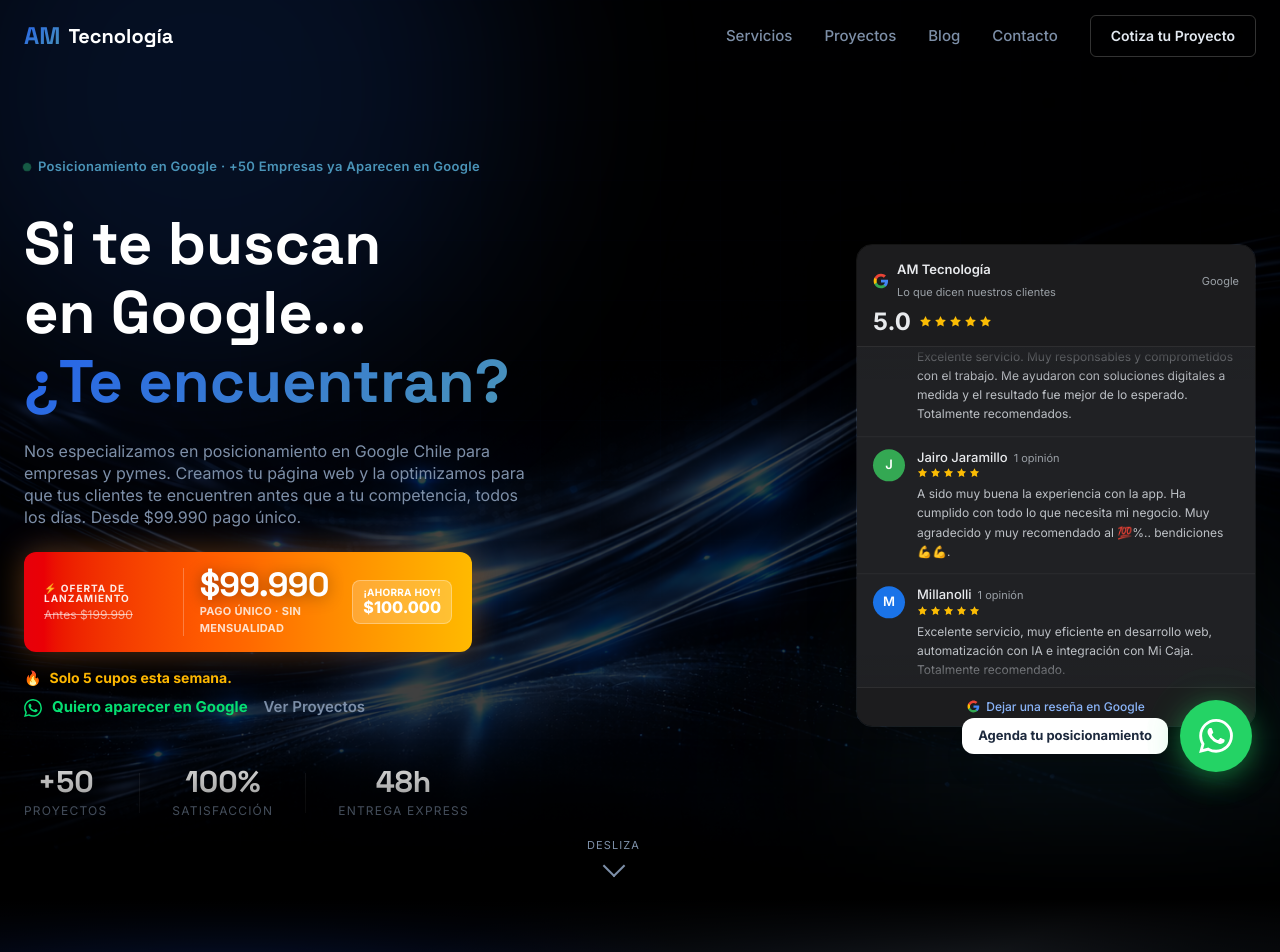
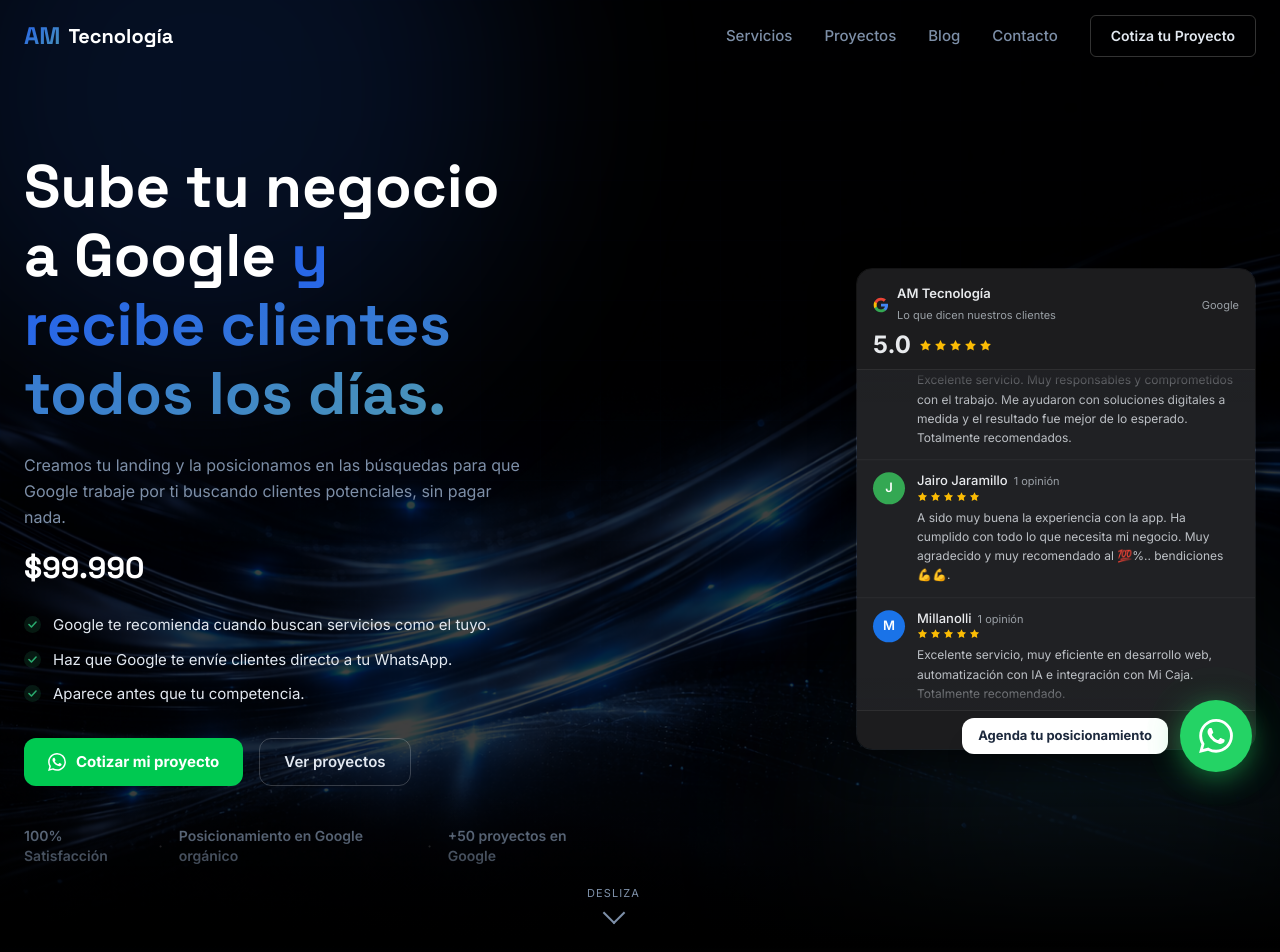
Before and after one commit to micajaproyectos/am-tecnologia, a Next.js app: page / in a window 1280 px wide. Shown: the top 952 px of the page. Built offline with nearby package versions, Linux system fonts and the light colour scheme.

Commit message:
mejoras en renimiento y hero

```diff
--- a/components/CTA.tsx
+++ b/components/CTA.tsx
@@ -188,8 +188,8 @@
                         onClick={() => setTieneWeb(val)}
                         className={`flex-1 py-3 rounded-xl border text-[15px] font-semibold transition-all duration-200 ${
                           tieneWeb === val
-                            ? "border-am-primary bg-am-primary/20 text-white"
-                            : "border-white/10 bg-white/4 text-white/50 hover:border-white/25 hover:text-white/80"
+                            ? "border-am-primary bg-am-primary text-white"
+                            : "border-white/10 bg-white/5 text-white/50 hover:border-white/25 hover:text-white/80"
                         }`}
                       >
                         {val === "si" ? "Sí" : "No"}
--- a/components/Hero.tsx
+++ b/components/Hero.tsx
@@ -4,10 +4,10 @@
 const WA =
   "https://wa.me/56985660954?text=Hola%2C%20quiero%20cotizar%20mi%20p%C3%A1gina%20web";
 
-const stats = [
-  { num: "+50", label: "Proyectos" },
-  { num: "100%", label: "Satisfacción" },
-  { num: "48h", label: "Entrega express" },
+const bullets = [
+  "Google te recomienda cuando buscan servicios como el tuyo.",
+  "Haz que Google te envíe clientes directo a tu WhatsApp.",
+  "Aparece antes que tu competencia.",
 ];
 
 export default function Hero() {
@@ -16,7 +16,6 @@
       id="inicio"
       className="relative min-h-screen flex flex-col justify-center overflow-hidden pt-[72px]"
     >
-      {/* Static hero background avoids the startup cost of autoplay video. */}
       <Image
         src="/proyectos.png"
         alt=""
@@ -27,128 +26,96 @@
         className="absolute inset-0 object-cover object-center pointer-events-none"
       />
 
-      {/* Dark overlay */}
       <div className="absolute inset-0 bg-black/75 pointer-events-none" />
-
-      {/* Grid background */}
       <div className="absolute inset-0 grid-bg pointer-events-none opacity-40" />
 
-      {/* Orbs */}
       <div className="absolute -top-52 -left-24 w-[600px] h-[600px] rounded-full bg-am-primary/15 blur-[100px] pointer-events-none" />
       <div className="absolute -bottom-32 -right-16 w-[500px] h-[500px] rounded-full bg-am-accent/10 blur-[90px] pointer-events-none" />
 
       <div className="relative max-w-7xl mx-auto px-6 py-20 grid grid-cols-1 lg:grid-cols-2 gap-16 items-center">
         {/* ── COPY ── */}
         <div>
-          {/* Badge */}
-          <div className="inline-flex items-center gap-2 mb-8">
-            <span className="w-1.5 h-1.5 rounded-full bg-am-green animate-pulse-dot" />
-            <span className="text-am-accent text-[13px] font-semibold tracking-wide">
-              Posicionamiento en Google · +50 Empresas ya Aparecen en Google
-            </span>
-          </div>
-
           {/* Headline */}
-          <h1 className="font-display font-extrabold text-white text-balance leading-[1.15] mb-6"
+          <h1
+            className="font-display font-extrabold text-white text-balance leading-[1.15] mb-6"
             style={{ fontSize: "clamp(2.25rem, 5vw, 3.75rem)" }}
           >
-            Si te buscan en Google...{" "}
-            <span className="gradient-text">¿Te encuentran?</span>
+            Sube tu negocio a Google{" "}
+            <span className="gradient-text">y recibe clientes todos los días.</span>
           </h1>
 
-          <p className="text-am-muted text-base leading-snug mb-6 max-w-lg">
-            Nos especializamos en posicionamiento en Google Chile para empresas y pymes. Creamos tu página web y la optimizamos para que tus clientes te encuentren antes que a tu competencia, todos los días. Desde $99.990 pago único.
+          {/* Sub */}
+          <p className="text-am-muted text-base leading-relaxed mb-5 max-w-lg">
+            Creamos tu landing y la posicionamos en las búsquedas para que Google trabaje por ti buscando clientes potenciales, sin pagar nada.
           </p>
 
-          {/* Pricing */}
-          <div className="relative flex flex-col sm:flex-row sm:items-center gap-3 sm:gap-4 mb-4 w-full max-w-md px-4 py-4 sm:px-5 rounded-xl overflow-hidden shadow-[0_0_32px_rgba(251,146,60,0.35),0_4px_24px_rgba(0,0,0,0.4)]">
-            {/* Fondo degradado urgencia */}
-            <div className="absolute inset-0 bg-gradient-to-r from-red-600 via-orange-500 to-amber-400" />
-
-            {/* Fila superior: etiqueta + precio anterior */}
-            <div className="relative flex sm:flex-col gap-3 sm:gap-0 items-center sm:items-start">
-              <span className="text-white/90 text-[10px] uppercase tracking-widest font-bold leading-none sm:mb-1.5">
-                {"\u26A1"} Oferta de lanzamiento
-              </span>
-              <span className="text-white/60 line-through text-xs leading-none">Antes $199.990</span>
-            </div>
-
-            <div className="relative hidden sm:block w-px self-stretch bg-white/25" />
-
-            {/* Precio principal */}
-            <div className="relative flex flex-col">
-              <span className="font-display font-extrabold text-white text-[2rem] sm:text-[2.1rem] leading-none tracking-tight drop-shadow-[0_2px_8px_rgba(0,0,0,0.4)]">$99.990</span>
-              <span className="text-white/80 text-[11px] font-bold uppercase tracking-wide mt-0.5">Pago único · sin mensualidad</span>
-            </div>
-
-            {/* Badge ahorro */}
-            <div className="relative sm:ml-auto flex flex-col items-center justify-center px-2.5 py-1.5 rounded-lg bg-white/20 border border-white/30 self-start sm:self-auto">
-              <span className="text-white text-[10px] font-bold uppercase tracking-wide leading-none">¡Ahorra HOY!</span>
-              <span className="text-white font-extrabold text-base leading-tight">$100.000</span>
-            </div>
-          </div>
-
-          {/* Scarcity */}
-          <p className="flex items-center gap-2 text-amber-400 text-sm font-bold mb-2">
-            <span>{"\uD83D\uDD25"}</span>
-            Solo 5 cupos esta semana.
+          {/* Price */}
+          <p className="font-display font-extrabold text-white text-3xl mb-7">
+            $99.990
           </p>
 
+          {/* Bullets */}
+          <ul className="flex flex-col gap-3 mb-8">
+            {bullets.map((b) => (
+              <li key={b} className="flex items-start gap-3 text-am-text text-[15px]">
+                <CheckIcon />
+                {b}
+              </li>
+            ))}
+          </ul>
+
           {/* Actions */}
-          <div className="flex flex-wrap gap-4 mb-12">
+          <div className="flex flex-wrap gap-4 mb-10">
             <a
               href={WA}
               data-cta-source="hero"
               target="_blank"
               rel="noopener noreferrer"
-              className="inline-flex items-center gap-2.5 text-green-400 hover:text-green-300 font-bold text-[15px] transition-colors duration-200"
+              className="inline-flex items-center gap-2.5 bg-green-500 hover:bg-green-400 text-white font-bold text-[15px] px-6 py-3 rounded-xl transition-colors duration-200"
             >
               <WaIcon />
-              Quiero aparecer en Google
+              Cotizar mi proyecto
             </a>
             <a
               href="#proyectos"
-              className="inline-flex items-center gap-2 text-am-muted hover:text-am-text font-semibold text-[15px] transition-all duration-200"
+              className="inline-flex items-center gap-2 border border-white/20 hover:border-white/40 text-am-text hover:text-white font-semibold text-[15px] px-6 py-3 rounded-xl transition-all duration-200"
             >
-              Ver Proyectos
+              Ver proyectos
             </a>
           </div>
 
           {/* Stats */}
-          <div className="flex items-center gap-4 sm:gap-8">
-            {stats.map((s, i) => (
-              <div key={s.num} className="flex items-center gap-4 sm:gap-8">
-                <div className="text-center">
-                  <span className="block font-display font-bold text-white text-3xl leading-none">
-                    {s.num}
-                  </span>
-                  <span className="block text-am-muted text-xs uppercase tracking-widest mt-1.5">
-                    {s.label}
-                  </span>
-                </div>
-                {i < stats.length - 1 && (
-                  <div className="h-10 w-px bg-white/8" />
-                )}
-              </div>
-            ))}
+          <div className="flex items-center gap-4">
+            <span className="text-am-muted text-sm font-semibold">100% Satisfacción</span>
+            <span className="text-white/20 select-none">·</span>
+            <span className="text-am-muted text-sm font-semibold">Posicionamiento en Google orgánico</span>
+            <span className="text-white/20 select-none">·</span>
+            <span className="text-am-muted text-sm font-semibold">+50 proyectos en Google</span>
           </div>
         </div>
 
-        {/* ── PROMO CARD ── */}
+        {/* ── TESTIMONIALS CARD ── */}
         <div className="flex justify-center lg:justify-end">
           <TestimonialsCard />
         </div>
       </div>
 
-      {/* Section fade */}
       <div className="absolute bottom-0 left-0 right-0 h-40 bg-gradient-to-t from-black to-transparent pointer-events-none" />
 
-      {/* Scroll hint */}
       <div className="absolute bottom-8 left-1/2 -translate-x-1/2 flex flex-col items-center gap-2 text-am-muted text-[11px] uppercase tracking-[0.1em] animate-float pointer-events-none">
         <span>Desliza</span>
         <div className="w-4 h-4 border-r-2 border-b-2 border-am-muted rotate-45 -mt-1" />
       </div>
     </section>
+  );
+}
+
+function CheckIcon() {
+  return (
+    <svg width="17" height="17" viewBox="0 0 24 24" fill="none" className="shrink-0 mt-0.5">
+      <circle cx="12" cy="12" r="12" fill="rgba(42,170,110,0.15)" />
+      <path d="M7 12l3.5 3.5L17 8.5" stroke="#2aaa6e" strokeWidth="2.2" strokeLinecap="round" strokeLinejoin="round" />
+    </svg>
   );
 }
 
--- a/next.config.ts
+++ b/next.config.ts
@@ -35,7 +35,7 @@
       "style-src 'self' 'unsafe-inline'",
       "img-src 'self' data: blob: https:",
       "font-src 'self'",
-      "connect-src 'self' https://www.google-analytics.com https://analytics.google.com https://stats.g.doubleclick.net https://script.google.com https://region1.google-analytics.com",
+      "connect-src 'self' https://www.google-analytics.com https://analytics.google.com https://stats.g.doubleclick.net https://script.google.com https://region1.google-analytics.com https://www.google.com https://www.googleadservices.com https://googleads.g.doubleclick.net",
       "frame-src https://www.googletagmanager.com https://td.doubleclick.net",
       "object-src 'none'",
       "base-uri 'self'",
```
